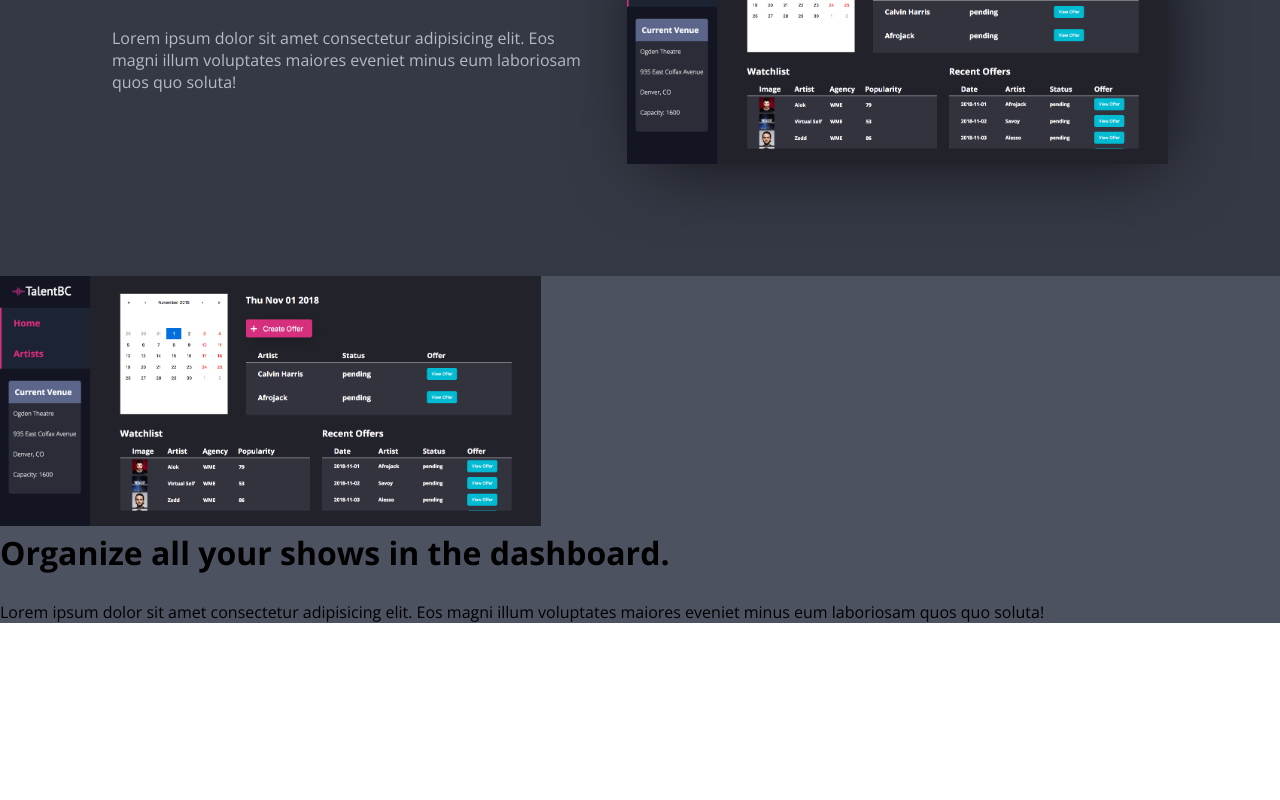
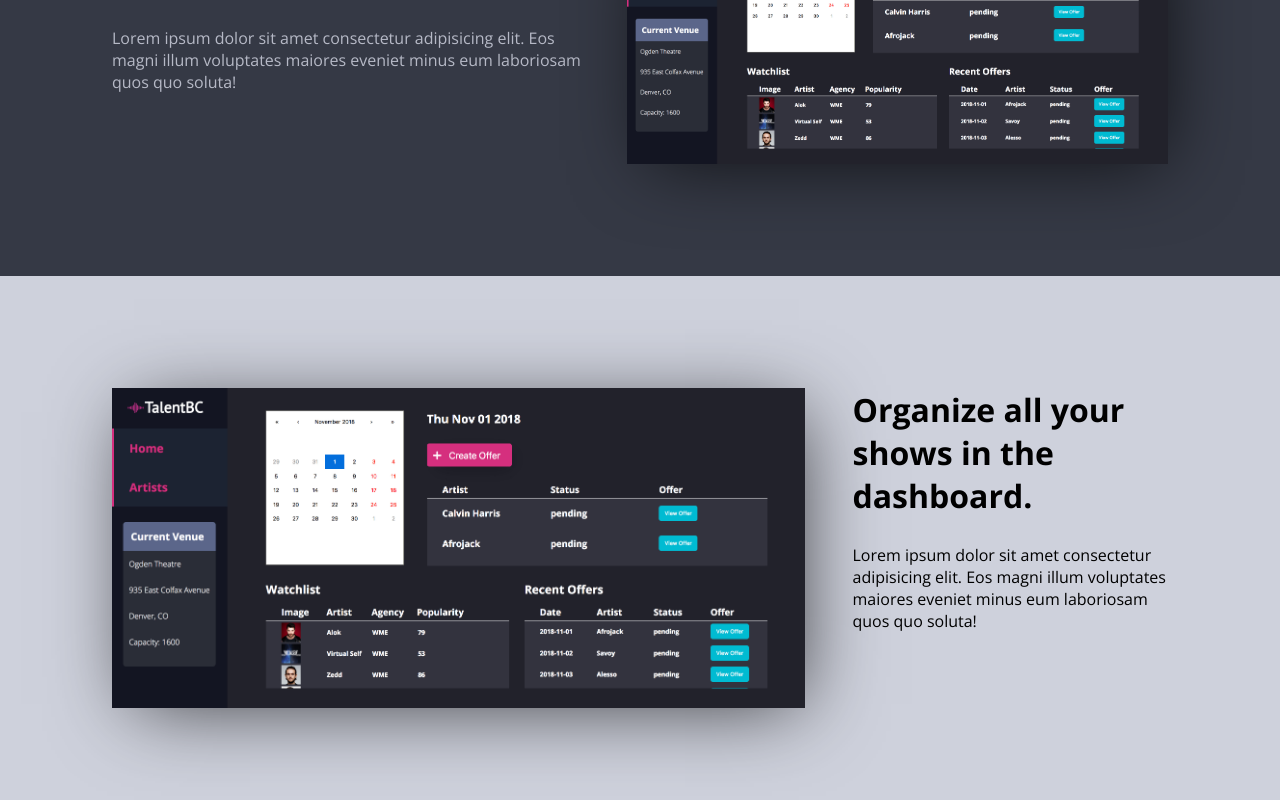
Before and after one commit to GraySmith00/talent-buyer-client, a React (Create React App) app: page / in a window 1280 px wide. Shown: the part 770-1570 px from the top of the page. Before the commit the page ends 1393 px from the top, so only its background shows below. Built offline with nearby package versions, Linux system fonts and the light colour scheme.

Commit message:
Add market-browse section to Landing page

```diff
--- a/src/components/Landing/Landing.css
+++ b/src/components/Landing/Landing.css
@@ -50,3 +50,14 @@
     -webkit-box-shadow: 8px 10px 76px -14px rgba(0, 0, 0, 0.75);
     -moz-box-shadow: 8px 10px 76px -14px rgba(0, 0, 0, 0.75);
     box-shadow: 8px 10px 76px -14px rgba(0, 0, 0, 0.75); }
+  .landing .market-browse {
+    display: grid;
+    grid-template-columns: 5fr 7fr;
+    grid-gap: 3rem;
+    padding: 7rem;
+    color: #000;
+    background-color: #ced1dc; }
+    .landing .market-browse img {
+      -webkit-box-shadow: 8px 10px 76px -14px rgba(0, 0, 0, 0.75);
+      -moz-box-shadow: 8px 10px 76px -14px rgba(0, 0, 0, 0.75);
+      box-shadow: 8px 10px 76px -14px rgba(0, 0, 0, 0.75); }
--- a/src/components/Landing/Landing.js
+++ b/src/components/Landing/Landing.js
@@ -71,7 +71,7 @@ class Landing extends Component {
           <img src={dashImage} alt="dashboard" style={{ height: '250px' }} />
         </section>
         <section className="market-browse">
-          <img src={dashImage} alt="dashboard" style={{ height: '250px' }} />
+          <img src={dashImage} alt="dashboard" style={{ height: '320px' }} />
           <div className="market-dash-text">
             <h2 className="section-title">
               Organize all your shows in the dashboard.
--- a/src/components/Landing/Landing.scss
+++ b/src/components/Landing/Landing.scss
@@ -72,4 +72,20 @@
     -moz-box-shadow: 8px 10px 76px -14px rgba(0, 0, 0, 0.75);
     box-shadow: 8px 10px 76px -14px rgba(0, 0, 0, 0.75);
   }
+
+  .market-browse {
+    display: grid;
+    grid-template-columns: 5fr 7fr;
+    grid-gap: 3rem;
+
+    padding: 7rem;
+    color: #000;
+    background-color: #ced1dc;
+
+    img {
+      -webkit-box-shadow: 8px 10px 76px -14px rgba(0, 0, 0, 0.75);
+      -moz-box-shadow: 8px 10px 76px -14px rgba(0, 0, 0, 0.75);
+      box-shadow: 8px 10px 76px -14px rgba(0, 0, 0, 0.75);
+    }
+  }
 }
```
Also changed, not shown: 1 other file (tests, documents, lock files or other folders).
